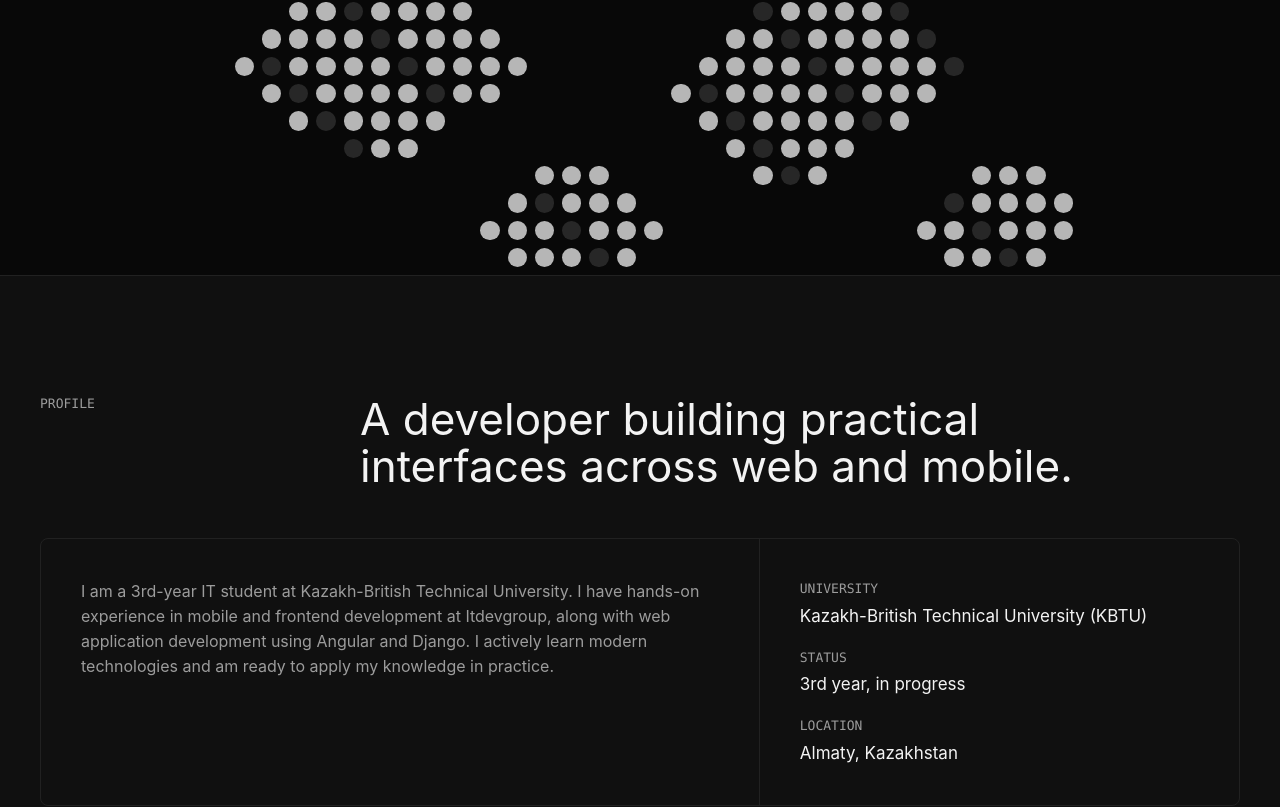
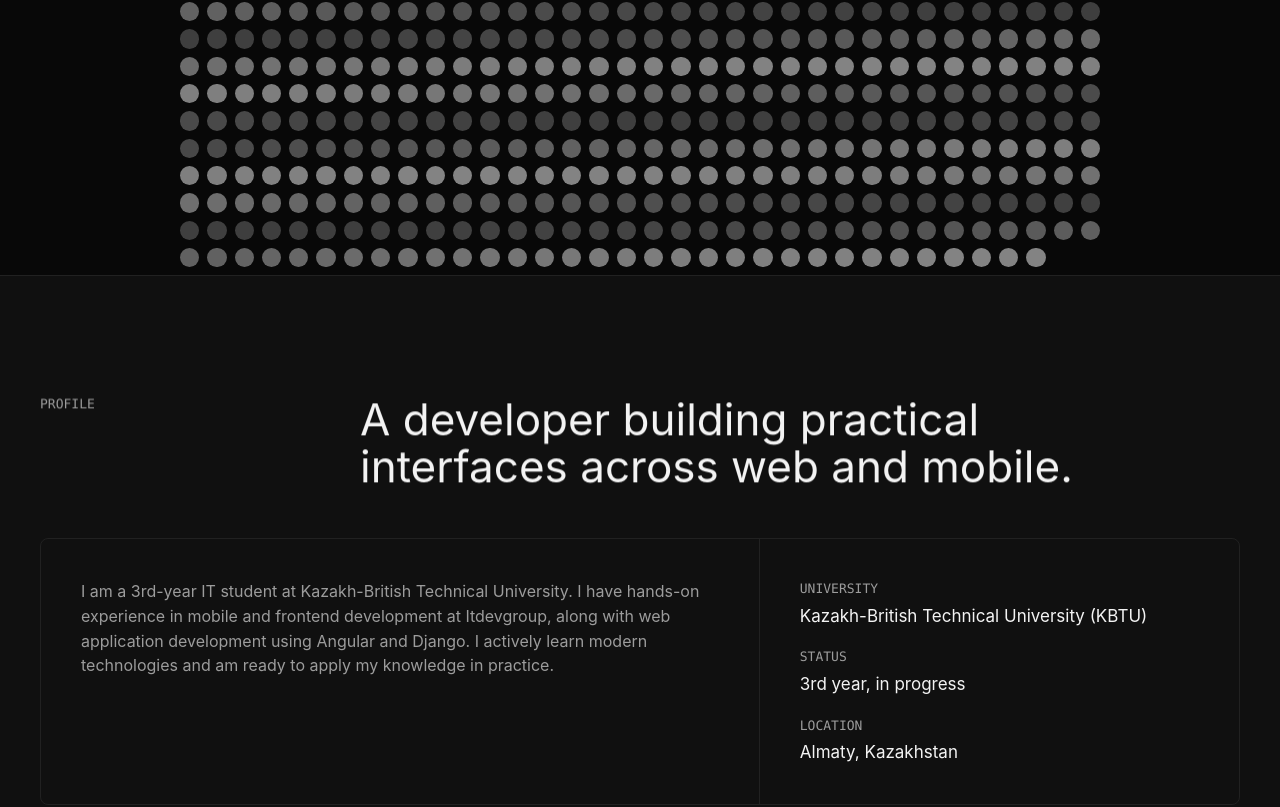
Before and after one commit to rauantuken06/my_resume_webapp, a Next.js app in the folder my_resume_webapp/: page / in a window 1280 px wide. Shown: the part 559-1366 px from the top of the page. Built offline with nearby package versions, Linux system fonts and the light colour scheme.

Commit message:
added animation

```diff
--- a/my_resume_webapp/app/globals.css
+++ b/my_resume_webapp/app/globals.css
@@ -469,6 +469,64 @@ a {
   text-transform: uppercase;
 }
 
+.reveal {
+  opacity: 0;
+  transform: translateY(18px);
+  transition:
+    opacity 520ms ease,
+    transform 520ms ease;
+  will-change: opacity, transform;
+}
+
+.reveal-visible {
+  opacity: 1;
+  transform: translateY(0);
+}
+
+.hero .status-badge {
+  animation: heroFade 520ms ease both;
+}
+
+.hero .display-title {
+  animation: heroFade 640ms ease 80ms both;
+}
+
+.hero .hero-subtitle {
+  animation: heroFade 640ms ease 160ms both;
+}
+
+.hero .hero-actions {
+  animation: heroFade 640ms ease 240ms both;
+}
+
+.dot-map .map-dot {
+  animation: dotPulse 2200ms ease-in-out infinite;
+  animation-delay: calc(var(--dot-index, 0) * 18ms);
+}
+
+@keyframes heroFade {
+  from {
+    opacity: 0;
+    transform: translateY(14px);
+  }
+
+  to {
+    opacity: 1;
+    transform: translateY(0);
+  }
+}
+
+@keyframes dotPulse {
+  0%,
+  100% {
+    opacity: 0.72;
+  }
+
+  50% {
+    opacity: 0.32;
+  }
+}
+
 @media (max-width: 900px) {
   .header-inner {
     grid-template-columns: 1fr;
@@ -556,7 +614,16 @@ a {
     scroll-behavior: auto;
   }
 
-  * {
+  *,
+  *::before,
+  *::after
+  {
+    animation: none !important;
     transition: none !important;
   }
+
+  .reveal {
+    opacity: 1;
+    transform: none;
+  }
 }
--- a/my_resume_webapp/app/page.tsx
+++ b/my_resume_webapp/app/page.tsx
@@ -13,7 +13,7 @@ import {
   Smartphone,
   Terminal,
 } from "lucide-react";
-import { useMemo, useSyncExternalStore } from "react";
+import { useEffect, useMemo, useRef, useState, useSyncExternalStore } from "react";
 
 type Lang = "en" | "ru" | "kz";
 
@@ -417,6 +417,7 @@ export default function Home() {
               <span
                 key={index}
                 className={`map-dot ${dot === "0" ? "hide" : index % 5 === 0 ? "dim" : ""}`}
+                style={{ "--dot-index": index} as React.CSSProperties}
               />
             ))}
           </div>
@@ -573,11 +574,14 @@ function Section({
   return (
     <section id={id} className="section">
       <div className="container">
+        <Reveal>
           <div className="section-header">
             <p className="section-kicker">{kicker}</p>
             <h2 className="section-title">{title}</h2>
           </div>
-        {children}
+        </Reveal>
+
+        <Reveal delay={120}>{children}</Reveal>
       </div>
     </section>
   );
@@ -602,6 +606,7 @@ function SkillCard({
   items: string[];
 }) {
   return (
+    <Reveal>
       <article className="info-card">
         <div className="card-icon">{icon}</div>
         <h3 className="card-title">{title}</h3>
@@ -613,5 +618,49 @@ function SkillCard({
           ))}
         </div>
       </article>
-  )
+    </Reveal>
+  );
 }
+
+function Reveal({
+  children,
+  delay = 0,
+}: {
+  children: React.ReactNode;
+  delay?: number;
+}) {
+  const ref = useRef<HTMLDivElement | null>(null);
+  const [visible, setVisible] = useState(false);
+
+  useEffect(() => {
+    const node = ref.current;
+
+    if (!node) {
+      return;
+    }
+
+    const observer = new IntersectionObserver(
+      ([entry]) => {
+        if (entry.isIntersecting) {
+          setVisible(true);
+          observer.unobserve(node);
+        }
+      },
+      { threshold: 0.16 },
+    );
+
+    observer.observe(node);
+
+    return () => observer.disconnect();
+  }, []);
+
+  return (
+    <div
+      ref={ref}
+      className={` reveal ${visible ? "reveal-visible" : ""}`}
+      style={{ transitionDelay: `${delay}ms` }}
+    >
+      {children}
+    </div>
+  );
+}
```
Lines whose indentation alone changed are shown as unchanged.
